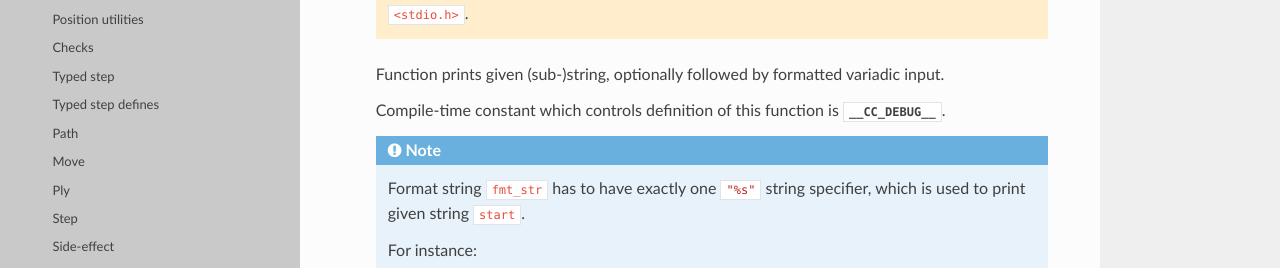
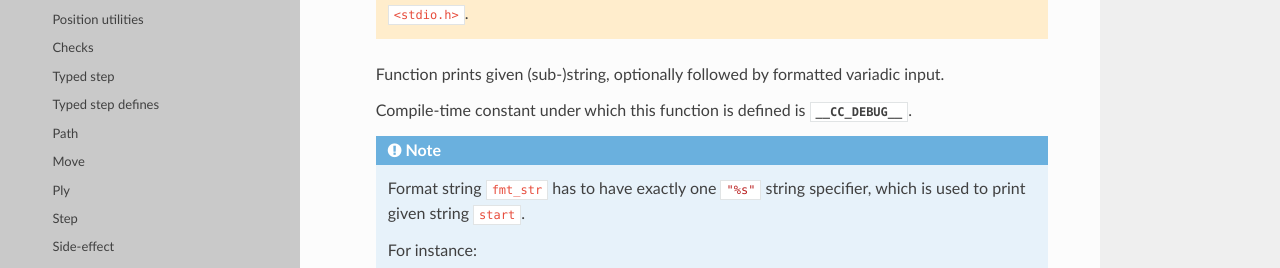
Before and after one commit to mmlacak/crochess, a Sphinx documentation site: the page built from docs/source/libcc/ccstrutils.rst, in a window 1280 px wide and 900 px high, scrolled down 11773 px. Shown: the part 157-425 px from the top of the window. Built offline with Sphinx 7.4.7 and the Read the Docs theme 3.1.0, drawn with Linux system fonts in a browser that asks for light colours.

Commit message:
Docs for debug printf(). Fixed docs for string pring func, macro.

```diff
--- a/docs/source/conf.py
+++ b/docs/source/conf.py
@@ -26,10 +26,10 @@ copyright = '2021, Mario Mlačak'
 author = 'Mario Mlačak'
 
 # The short X.Y version
-version = "0.0.1.160:1339+20250414.030754"   # docs-new-lib-short-version-major-minor-feature-commit+meta~breaks-place-marker
+version = "0.0.1.162:1341+20250423.235930"   # docs-new-lib-short-version-major-minor-feature-commit+meta~breaks-place-marker
 
 # The full version, including alpha/beta/rc tags
-release = "0.0.1.160:1339+20250414.030754"   # docs-new-lib-full-version-major-minor-feature-commit+meta~breaks-place-marker
+release = "0.0.1.162:1341+20250423.235930"   # docs-new-lib-full-version-major-minor-feature-commit+meta~breaks-place-marker
 
 
 # -- General configuration ---------------------------------------------------
--- a/docs/source/libcc/ccstrutils.rst
+++ b/docs/source/libcc/ccstrutils.rst
@@ -548,11 +548,9 @@ Debug
         Move out of library / return newly allocated, formatted string.
         Remove library dependecy on ``<stdio.h>``.
 
-    Function prints given (sub-)string, optionally followed by formatted
-    variadic input.
+    Function prints given (sub-)string, optionally followed by formatted variadic input.
 
-    Compile-time constant which controls definition of this function is
-    :c:macro:`__CC_DEBUG__`.
+    Compile-time constant under which this function is defined is :c:macro:`__CC_DEBUG__`.
 
     .. note::
 
@@ -583,11 +581,9 @@ Debug
         Move out of library / return newly allocated, formatted string.
         Remove library dependecy on ``<stdio.h>``.
 
-    Macro to call :c:func:`cc_str_print()`, depending on a compile-time
-    constant.
+    Macro to call :c:func:`cc_str_print()`, depending on a compile-time constant.
 
-    Compile-time constant which controls definition of this macro is
-    :c:macro:`__CC_DEBUG__`.
+    Compile-time constant which controls definition of this macro is :c:macro:`__CC_DEBUG__`.
 
     :param start: A string to print first.
     :param end__d: *Optional*, pointer to the end of a (sub-)string.
```
Also changed, not shown: docs/source/libcc/ccdefines.rst (+12 -0 lines), 2 other files.
